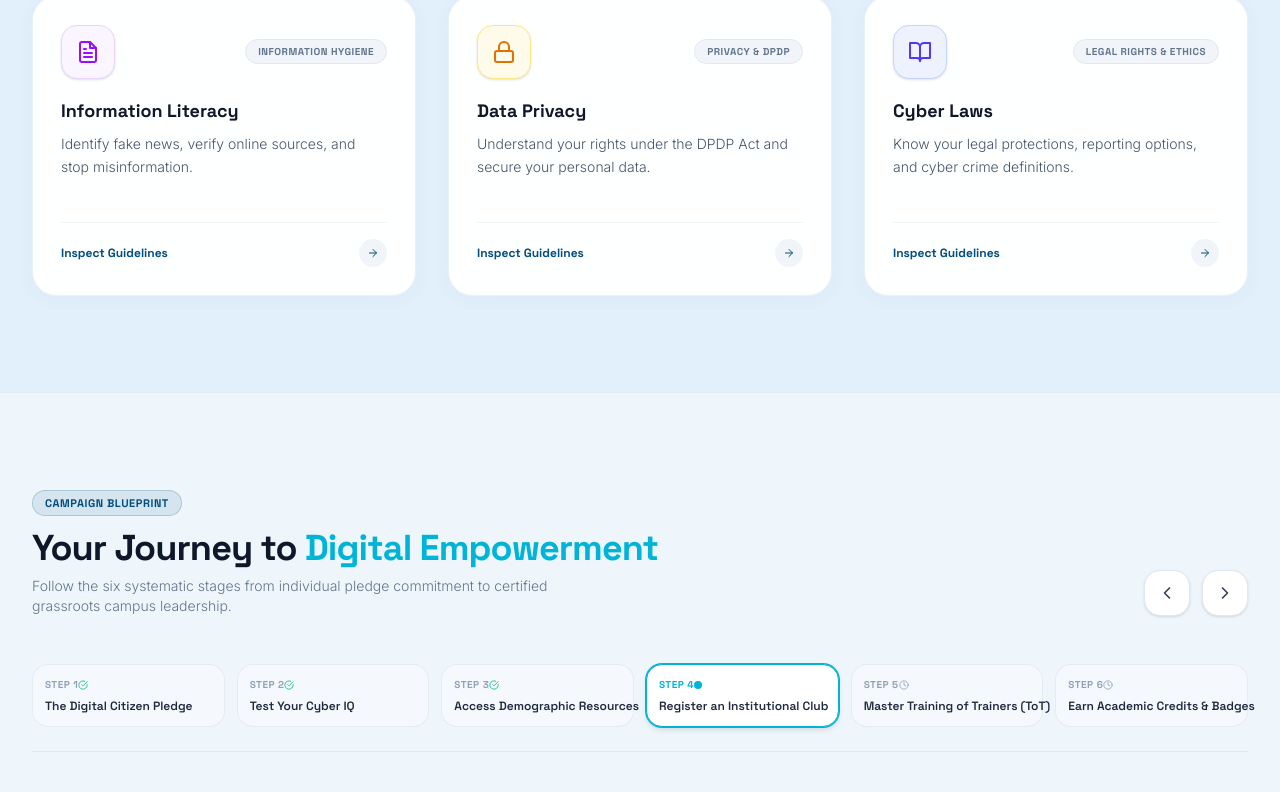
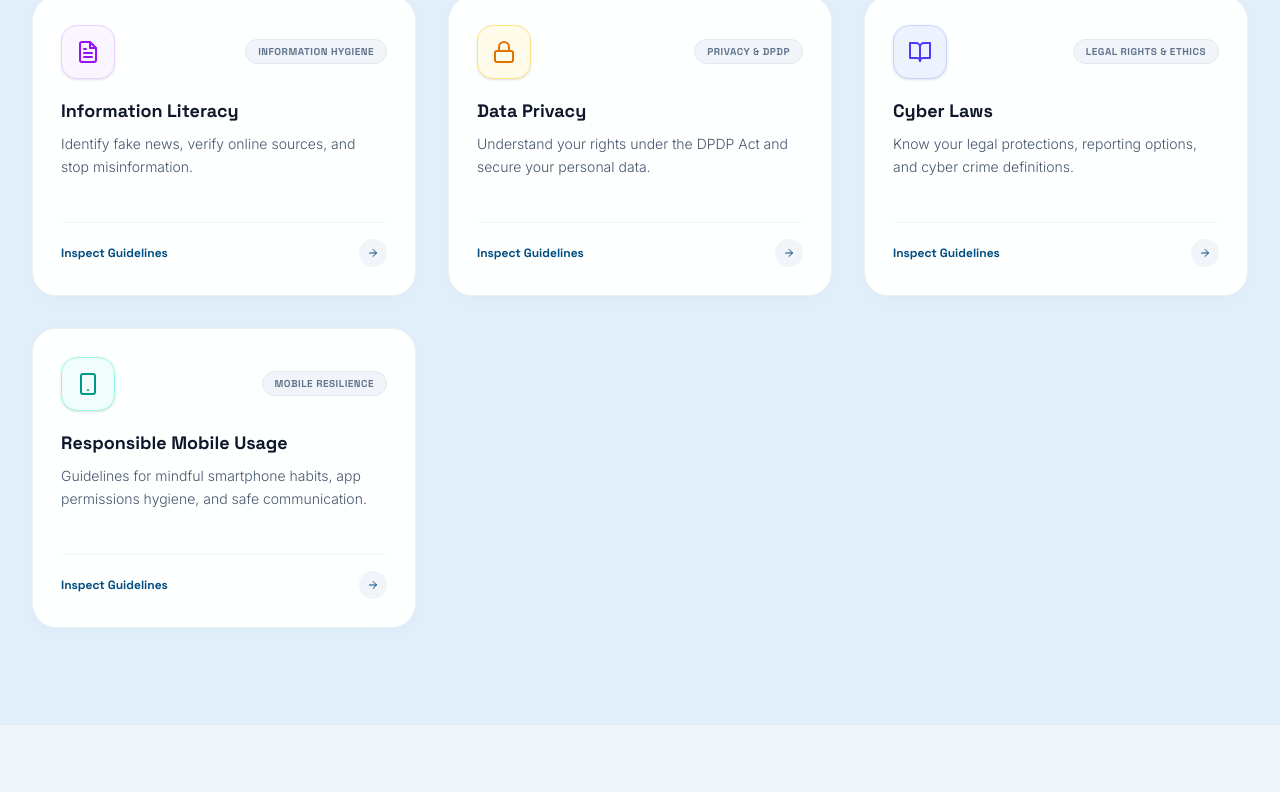
Before and after one commit to developer04-abin/safetechportal, a React (Vite) app: page /about in a window 1280 px wide. Shown: the part 1454-2246 px from the top of the page. Built offline with nearby package versions, Linux system fonts and the light colour scheme.

Commit message:
seven themes are added on the about page

```diff
--- a/src/Pages/AboutPage.tsx
+++ b/src/Pages/AboutPage.tsx
@@ -98,7 +98,7 @@ export default function AboutPage() {
           </div>
         }
       >
-        {/* Six Core Themes Grid */}
+        {/* Seven Core Themes Grid */}
         <FocusAreas language={language} />
 
         {/* Milestone Timeline */}
--- a/src/Pages/LandingPage.tsx
+++ b/src/Pages/LandingPage.tsx
@@ -40,14 +40,14 @@ export default function LandingPage() {
         <FeaturedEvents />
 
         {/* Tailored Demographics Pathways (Students, Parents, Seniors) */}
-        <div id="audience-routing">
+        {/* <div id="audience-routing">
           <AudienceRouting
             language={language}
             onNavigateToQuiz={() => {
               document.querySelector('#cyber-quiz')?.scrollIntoView({ behavior: 'smooth' });
             }}
           />
-        </div>
+        </div> */}
 
         {/* Interactive Digital Citizen Pledge */}
         <Pledge language={language} onPledgeTaken={incrementPledge} />
--- a/src/components/FocusAreas.tsx
+++ b/src/components/FocusAreas.tsx
@@ -4,7 +4,7 @@ import { translations } from '../utils/translations';
 import {
   FiShield, FiDollarSign, FiSmile,
   FiFileText, FiLock, FiBookOpen,
-  FiCheckCircle, FiX, FiArrowRight, FiArrowLeft, FiCheck
+  FiSmartphone, FiCheckCircle, FiX, FiArrowRight, FiArrowLeft, FiCheck
 } from 'react-icons/fi';
 
 interface FocusAreasProps {
@@ -187,6 +187,32 @@ export default function FocusAreas({ language }: FocusAreasProps) {
             "നിയമനടപടികൾക്കായി സ്ക്രീൻഷോട്ടുകളും തെളിവുകളും കൃത്യമായി സൂക്ഷിക്കുക."
           ]
     },
+    {
+      id: 7,
+      title: (t as any).theme7Title || (language === 'en' ? "Responsible Mobile Usage" : "ഉത്തരവാദിത്തമുള്ള മൊബൈൽ ഉപയോഗം"),
+      description: (t as any).theme7Desc || (language === 'en' ? "Guidelines for mindful smartphone habits, app permissions hygiene, and safe communication." : "സ്മാർട്ട്ഫോൺ ഉപയോഗത്തിലെ നല്ല ശീലങ്ങൾ, ആപ്പ് സുരക്ഷ, സുരക്ഷിതമായ മൊബൈൽ ആശയവിനിമയം എന്നിവയ്ക്കുള്ള മാർഗ്ഗനിർദ്ദേശങ്ങൾ."),
+      details: (t as any).theme7Details || (language === 'en' ? "Manage notifications and screen time, audit app permissions regularly, avoid downloading APKs from untrusted sources, secure wireless connections, and refrain from mobile usage while driving or before sleep." : "നോട്ടിഫിക്കേഷനുകളും സ്ക്രീൻ സമയവും നിയന്ത്രിക്കുക, ആപ്പ് അനുമതികൾ കൃത്യമായി പരിശോധിക്കുക, വിശ്വസനീയമല്ലാത്ത സ്രോതസ്സുകളിൽ നിന്ന് APK ഫയലുകൾ ഡൗൺലോഡ് ചെയ്യരുത്, ബ്ലൂടൂത്ത്/NFC സുരക്ഷിതമാക്കുക, ഡ്രൈവിംഗ് ചെയ്യുമ്പോഴോ രാത്രി വൈകിയോ മൊബൈൽ ഉപയോഗിക്കുന്നത് ഒഴിവാക്കുക."),
+      icon: FiSmartphone,
+      tag: "MOBILE RESILIENCE",
+      tagMl: "മൊബൈൽ സുരക്ഷ",
+      color: "text-teal-600 dark:text-teal-400",
+      bgLight: "bg-teal-50",
+      bgDark: "dark:bg-teal-950/40",
+      borderColor: "border-teal-200 dark:border-teal-800/40",
+      tips: language === 'en'
+        ? [
+            "Avoid side-loading untrusted APK files or granting root permissions to unknown applications.",
+            "Disable Bluetooth, Wi-Fi hotspot, and NFC when not in active use to prevent unauthorized pairing.",
+            "Audit installed app permissions periodically and revoke unnecessary access to camera, mic, and contacts.",
+            "Strictly avoid smartphone usage while driving, and establish no-screen zones during meals and sleep hours."
+          ]
+        : [
+            "അപരിചിതമായ ആപ്പുകൾ/APK ഫയലുകൾ ഇൻസ്റ്റാൾ ചെയ്യുകയോ അനാവശ്യ അനുമതികൾ നൽകുകയോ ചെയ്യരുത്.",
+            "ഉപയോഗമില്ലാത്ത സമയങ്ങളിൽ ബ്ലൂടൂത്ത്, വൈഫൈ ഹോട്ട്സ്പോട്ട്, NFC എന്നിവ ഓഫ് ചെയ്തിടുക.",
+            "മൊബൈൽ ആപ്പുകളുടെ അനുമതികൾ കൃത്യമായി പരിശോധിച്ച് അനാവശ്യ ആക്സസുകൾ റദ്ദാക്കുക.",
+            "വാഹനം ഓടിക്കുമ്പോഴുള്ള മൊബൈൽ ഉപയോഗം കർശനമായി ഒഴിവാക്കുക, ഉറങ്ങുന്നതിന് മുമ്പ് ഫോൺ മാറ്റിവെക്കുക."
+          ]
+    },
   ];
 
   // Close modal on Escape key
@@ -230,8 +256,8 @@ export default function FocusAreas({ language }: FocusAreasProps) {
           </p>
         </div>
 
-        {/* 3x2 Grid with Fixed Equal Height Cards */}
-        <div className="grid grid-cols-1 md:grid-cols-2 lg:grid-cols-3 gap-8">
+        {/* 7 Core Themes Grid with Fixed Equal Height Cards */}
+        <div className="grid grid-cols-1 md:grid-cols-2 lg:grid-cols-3 gap-6 sm:gap-8">
           {themes.map((theme) => {
             const Icon = theme.icon;
             return (
--- a/src/utils/translations.ts
+++ b/src/utils/translations.ts
@@ -30,7 +30,7 @@ export const translations = {
     warriorsCertified: "Certified Jagratha Warriors",
 
     // Core Themes Grid
-    themesTitle: "The Six Core Themes of Digital Safety",
+    themesTitle: "The Seven Core Themes of Digital Safety",
     themesSubtitle: "Explore key pillars of our curriculum designed to foster digital literacy and safety.",
     theme1Title: "Cyber Hygiene",
     theme1Desc: "Best practices for securing devices, accounts, and personal information online.",
@@ -50,6 +50,9 @@ export const translations = {
     theme6Title: "Cyber Laws",
     theme6Desc: "Know your legal protections, reporting options, and cyber crime definitions.",
     theme6Details: "Familiarize yourself with the IT Act, sections covering online harassment, financial fraud, identity theft, and know how to report them legally.",
+    theme7Title: "Responsible Mobile Usage",
+    theme7Desc: "Guidelines for mindful smartphone habits, app permissions hygiene, and safe communication.",
+    theme7Details: "Manage notifications and screen time, audit app permissions regularly, avoid downloading APKs from untrusted sources, secure wireless connections, and refrain from mobile usage while driving or before sleep.",
 
     // Audience Routing Section
     routingTitle: "Tailored Resource Pathways",
@@ -171,7 +174,7 @@ export const translations = {
     warriorsCertified: "സർട്ടിഫൈഡ് ജാഗ്രതാ വാരിയേഴ്സ്",
 
     // Core Themes Grid
-    themesTitle: "ഡിജിറ്റൽ സുരക്ഷയുടെ ആറ് പ്രധാന തീമുകൾ",
+    themesTitle: "ഡിജിറ്റൽ സുരക്ഷയുടെ ഏഴ് പ്രധാന തീമുകൾ",
     themesSubtitle: "ഡിജിറ്റൽ സാക്ഷരതയും സുരക്ഷിതത്വവും വളർത്തുന്നതിനായി തയ്യാറാക്കിയ പാഠ്യപദ്ധതിയുടെ പ്രധാന സ്തംഭങ്ങൾ.",
     theme1Title: "സൈബർ ശുചിത്വം (Cyber Hygiene)",
     theme1Desc: "ഡിവൈസുകളും അക്കൗണ്ടുകളും വ്യക്തിഗത വിവരങ്ങളും സുരക്ഷിതമാക്കുന്നതിനുള്ള മികച്ച രീതികൾ.",
@@ -191,6 +194,9 @@ export const translations = {
     theme6Title: "സൈബർ നിയമങ്ങൾ",
     theme6Desc: "നിങ്ങളുടെ നിയമപരമായ സംരക്ഷണങ്ങൾ, റിപ്പോർട്ടിംഗ് ഓപ്ഷനുകൾ, സൈബർ കുറ്റകൃത്യ നിർവചനങ്ങൾ എന്നിവ അറിയുക.",
     theme6Details: "ഐടി ആക്ട്, ഓൺലൈൻ പീഡനം, സാമ്പത്തിക തട്ടിപ്പ്, ഐഡന്റിറ്റി മോഷണം എന്നിവ ഉൾക്കൊള്ളുന്ന നിയമങ്ങളെക്കുറിച്ച് അറിയുക.",
+    theme7Title: "ഉത്തരവാദിത്തമുള്ള മൊബൈൽ ഉപയോഗം (Responsible Mobile Usage)",
+    theme7Desc: "സ്മാർട്ട്ഫോൺ ഉപയോഗത്തിലെ നല്ല ശീലങ്ങൾ, ആപ്പ് സുരക്ഷ, സുരക്ഷിതമായ മൊബൈൽ ആശയവിനിമയം എന്നിവയ്ക്കുള്ള മാർഗ്ഗനിർദ്ദേശങ്ങൾ.",
+    theme7Details: "നോട്ടിഫിക്കേഷനുകളും സ്ക്രീൻ സമയവും നിയന്ത്രിക്കുക, ആപ്പ് അനുമതികൾ കൃത്യമായി പരിശോധിക്കുക, വിശ്വസനീയമല്ലാത്ത സ്രോതസ്സുകളിൽ നിന്ന് APK ഫയലുകൾ ഡൗൺലോഡ് ചെയ്യരുത്, ബ്ലൂടൂത്ത്/NFC സുരക്ഷിതമാക്കുക, ഡ്രൈവിംഗ് ചെയ്യുമ്പോഴോ രാത്രി വൈകിയോ മൊബൈൽ ഉപയോഗിക്കുന്നത് ഒഴിവാക്കുക.",
 
     // Audience Routing Section
     routingTitle: "നിങ്ങൾക്കായുള്ള പ്രത്യേക പാഠ്യപദ്ധതികൾ",
```
